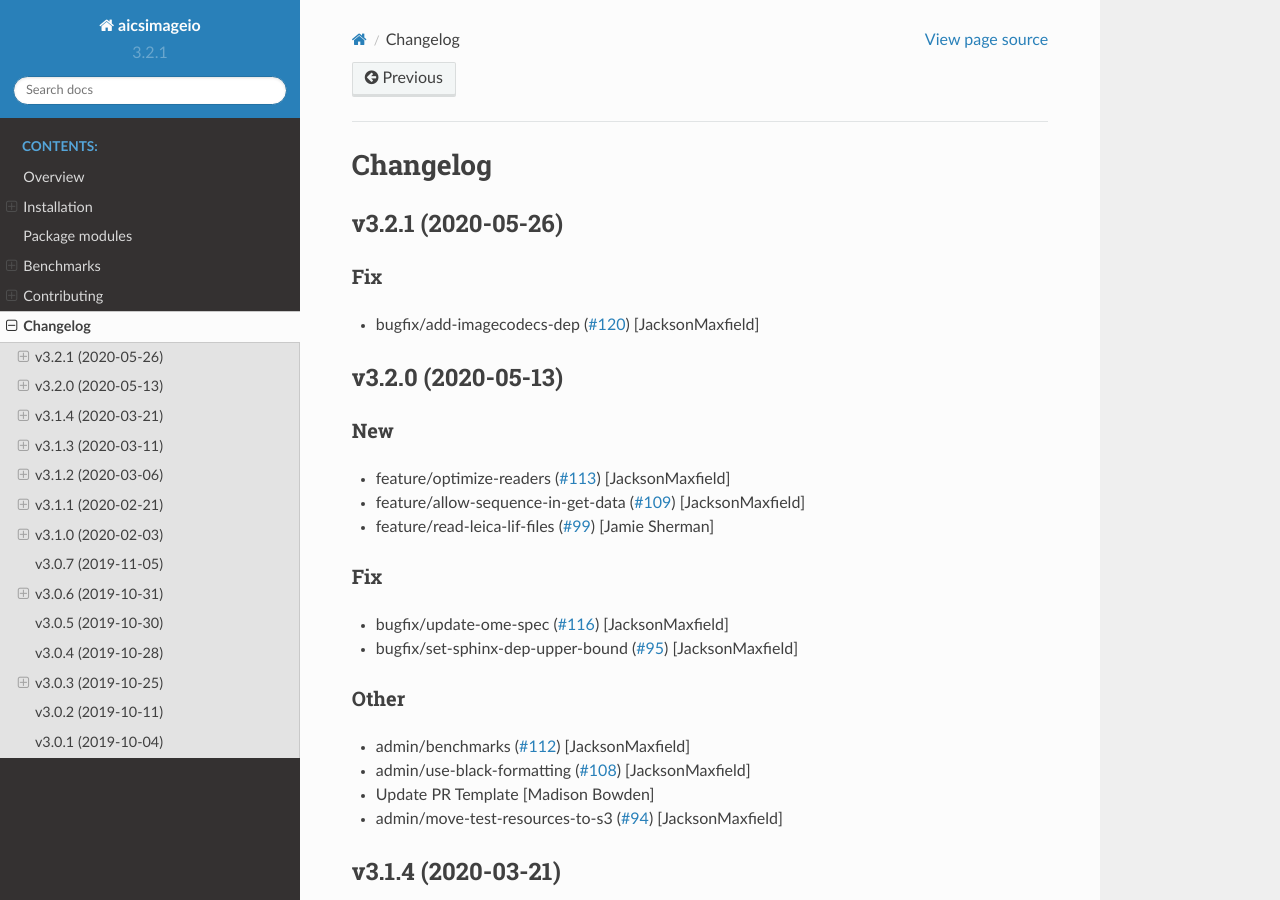
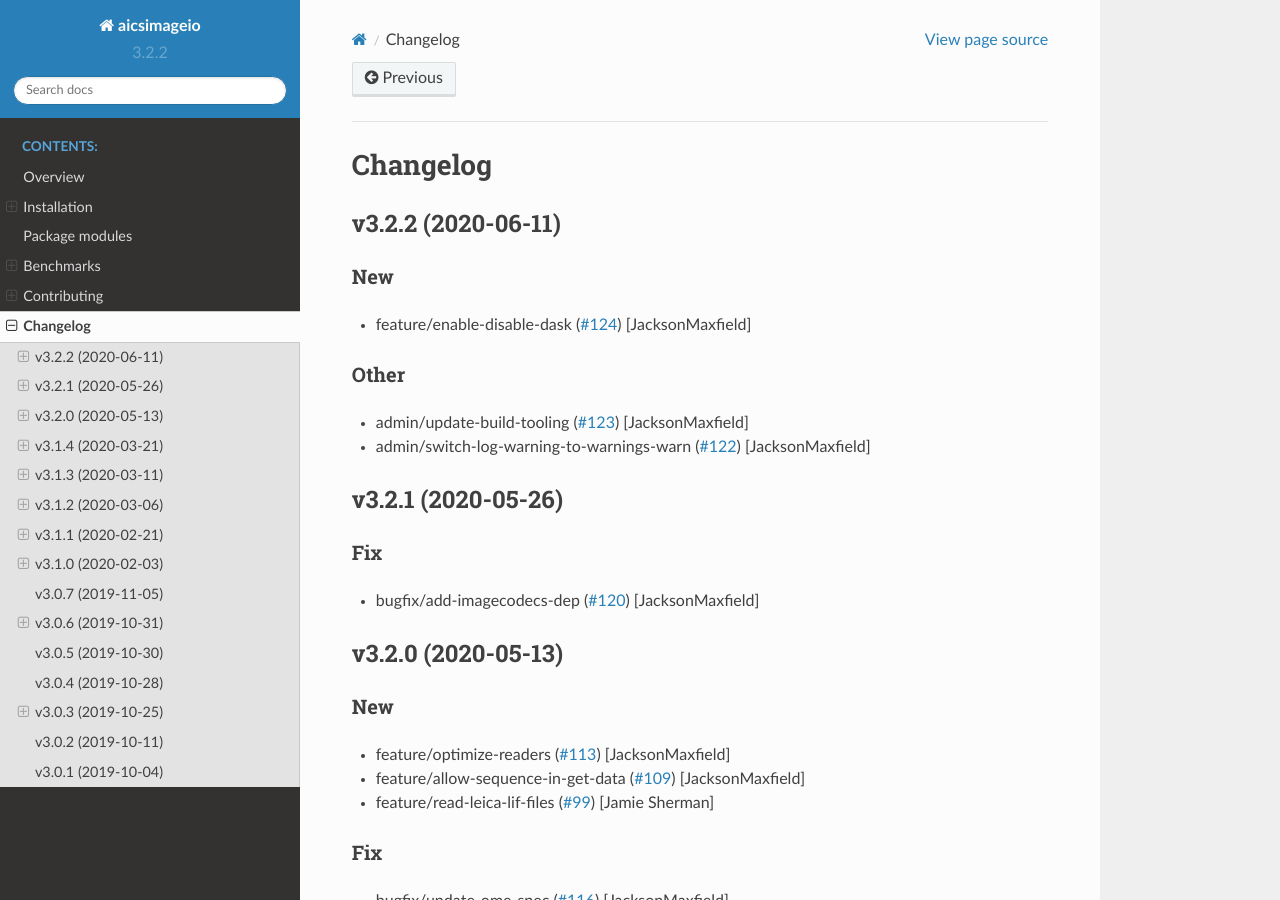
Before and after one commit to AllenCellModeling/aicsimageio, a Sphinx documentation site: the page built from docs/changelog.rst, in a window 1280 px wide and 900 px high. Built offline with Sphinx 7.4.7 and the Read the Docs theme 2.0.0, drawn with Linux system fonts in a browser that asks for light colours; pages that are not in the unit, such as notebooks, are missing from menus.

Commit message:
Bump version: 3.2.1 → 3.2.2

```diff
--- a/aicsimageio/__init__.py
+++ b/aicsimageio/__init__.py
@@ -8,4 +8,4 @@ from .readers import use_dask  # noqa: F401
 
 # Do not edit this string manually, always use bumpversion
 # Details in CONTRIBUTING.md
-__version__ = "3.2.1"
+__version__ = "3.2.2"
--- a/docs/changelog.rst
+++ b/docs/changelog.rst
@@ -1,5 +1,24 @@
 Changelog
 =========
+
+v3.2.2 (2020-06-11)
+-------------------
+
+New
+~~~
+- feature/enable-disable-dask  (`#124
+  <https://github.com/AllenCellModeling/aicsimageio/pull/124>`_)
+  [JacksonMaxfield]
+
+Other
+~~~~~
+- admin/update-build-tooling  (`#123
+  <https://github.com/AllenCellModeling/aicsimageio/pull/123>`_)
+  [JacksonMaxfield]
+- admin/switch-log-warning-to-warnings-warn  (`#122
+  <https://github.com/AllenCellModeling/aicsimageio/pull/122>`_)
+  [JacksonMaxfield]
+
 
 v3.2.1 (2020-05-26)
 -------------------
--- a/setup.cfg
+++ b/setup.cfg
@@ -1,5 +1,5 @@
 [bumpversion]
-current_version = 3.2.1
+current_version = 3.2.2
 commit = True
 tag = True
 
--- a/setup.py
+++ b/setup.py
@@ -132,6 +132,6 @@ setup(
     url="https://github.com/AllenCellModeling/aicsimageio",
     # Do not edit this string manually, always use bumpversion
     # Details in CONTRIBUTING.md
-    version="3.2.1",
+    version="3.2.2",
     zip_safe=False,
 )
```
